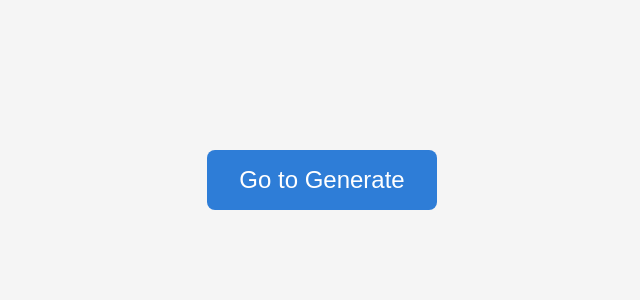
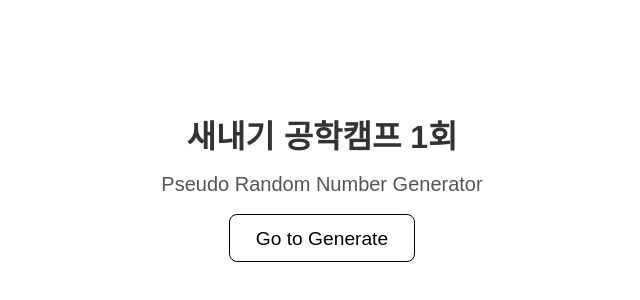
Before and after one commit to KMSstudio/engcamp-random-generator, a Next.js app: page / in a window 1280 px wide. Shown: the part 220-520 px from the top of the page, without its empty margins (318-958 px from the left). Built offline with nearby package versions, Linux system fonts and the light colour scheme.

Commit message:
feat: make title, description at main page

```diff
--- a/src/app/globals.css
+++ /dev/null
@@ -1,107 +0,0 @@
-:root {
-  --max-width: 1100px;
-  --border-radius: 12px;
-  --font-mono: ui-monospace, Menlo, Monaco, "Cascadia Mono", "Segoe UI Mono",
-    "Roboto Mono", "Oxygen Mono", "Ubuntu Monospace", "Source Code Pro",
-    "Fira Mono", "Droid Sans Mono", "Courier New", monospace;
-
-  --foreground-rgb: 0, 0, 0;
-  --background-start-rgb: 214, 219, 220;
-  --background-end-rgb: 255, 255, 255;
-
-  --primary-glow: conic-gradient(
-    from 180deg at 50% 50%,
-    #16abff33 0deg,
-    #0885ff33 55deg,
-    #54d6ff33 120deg,
-    #0071ff33 160deg,
-    transparent 360deg
-  );
-  --secondary-glow: radial-gradient(
-    rgba(255, 255, 255, 1),
-    rgba(255, 255, 255, 0)
-  );
-
-  --tile-start-rgb: 239, 245, 249;
-  --tile-end-rgb: 228, 232, 233;
-  --tile-border: conic-gradient(
-    #00000080,
-    #00000040,
-    #00000030,
-    #00000020,
-    #00000010,
-    #00000010,
-    #00000080
-  );
-
-  --callout-rgb: 238, 240, 241;
-  --callout-border-rgb: 172, 175, 176;
-  --card-rgb: 180, 185, 188;
-  --card-border-rgb: 131, 134, 135;
-}
-
-@media (prefers-color-scheme: dark) {
-  :root {
-    --foreground-rgb: 255, 255, 255;
-    --background-start-rgb: 0, 0, 0;
-    --background-end-rgb: 0, 0, 0;
-
-    --primary-glow: radial-gradient(rgba(1, 65, 255, 0.4), rgba(1, 65, 255, 0));
-    --secondary-glow: linear-gradient(
-      to bottom right,
-      rgba(1, 65, 255, 0),
-      rgba(1, 65, 255, 0),
-      rgba(1, 65, 255, 0.3)
-    );
-
-    --tile-start-rgb: 2, 13, 46;
-    --tile-end-rgb: 2, 5, 19;
-    --tile-border: conic-gradient(
-      #ffffff80,
-      #ffffff40,
-      #ffffff30,
-      #ffffff20,
-      #ffffff10,
-      #ffffff10,
-      #ffffff80
-    );
-
-    --callout-rgb: 20, 20, 20;
-    --callout-border-rgb: 108, 108, 108;
-    --card-rgb: 100, 100, 100;
-    --card-border-rgb: 200, 200, 200;
-  }
-}
-
-* {
-  box-sizing: border-box;
-  padding: 0;
-  margin: 0;
-}
-
-html,
-body {
-  max-width: 100vw;
-  overflow-x: hidden;
-}
-
-body {
-  color: rgb(var(--foreground-rgb));
-  background: linear-gradient(
-      to bottom,
-      transparent,
-      rgb(var(--background-end-rgb))
-    )
-    rgb(var(--background-start-rgb));
-}
-
-a {
-  color: inherit;
-  text-decoration: none;
-}
-
-@media (prefers-color-scheme: dark) {
-  html {
-    color-scheme: dark;
-  }
-}
--- /dev/null
+++ b/src/app/index.css
@@ -0,0 +1,57 @@
+* {
+  box-sizing: border-box;
+  padding: 0;
+  margin: 0;
+}
+
+html,
+body {
+  max-width: 100vw;
+  overflow-x: hidden;
+  background-color: #fff;
+}
+
+.home-container {
+  width: 100vw;
+  height: 100vh;
+  font-family: sans-serif;
+
+  display: flex;
+  justify-content: center;  /* 수평 정렬 */
+  align-items: center;      /* 수직 정렬 */
+}
+
+.home-inner {
+  text-align: center;
+
+  .home-title {
+    font-size: 2rem;
+    font-weight: bold;
+    margin-bottom: 1rem;
+    color: #333;
+  }
+
+  .home-subtitle {
+    font-size: 1.25rem;
+    color: #555;
+    margin-bottom: 2rem;
+  }
+
+  .home-link-container {
+    .home-link {
+      font-size: 1.2rem;
+      padding: 0.8rem 1.6rem;
+      background-color: transparent;
+      color: black;
+      border: 1px solid black;
+      text-decoration: none;
+      border-radius: 8px;
+      transition: background-color 0.3s ease;
+
+      &:hover {
+        background-color: rgb(247, 143, 30);
+        border: 1px solid rgb(247, 143, 30);
+      }
+    }
+  }
+}
--- a/src/app/layout.tsx
+++ b/src/app/layout.tsx
@@ -1,6 +1,6 @@
 import type { Metadata } from "next";
 import { Inter } from "next/font/google";
-import "./globals.css";
+import "./index.css";
 
 const inter = Inter({ subsets: ["latin"] });
 
--- a/src/app/page.tsx
+++ b/src/app/page.tsx
@@ -1,26 +1,18 @@
 import Link from 'next/link';
+import './index.css';
 
 export default function Home() {
   return (
-    <div style={{
-      width: '100vw',
-      height: '100vh',
-      display: 'flex',
-      alignItems: 'center',
-      justifyContent: 'center',
-      fontFamily: 'sans-serif',
-      background: '#f5f5f5'
-    }}>
-      <Link href="/generate" style={{
-        fontSize: '1.5rem',
-        padding: '1rem 2rem',
-        borderRadius: '8px',
-        backgroundColor: '#2e7dd7',
-        color: 'white',
-        textDecoration: 'none'
-      }}>
-        Go to Generate
-      </Link>
+    <div className="home-container">
+      <div className="home-inner">
+        <h1 className="home-title">새내기 공학캠프 1회</h1>
+        <p className="home-subtitle">Pseudo Random Number Generator</p>
+        <div className="home-link-container">
+          <Link href="/generate" className="home-link">
+            Go to Generate
+          </Link>
+        </div>
+      </div>
     </div>
   );
 }
```
